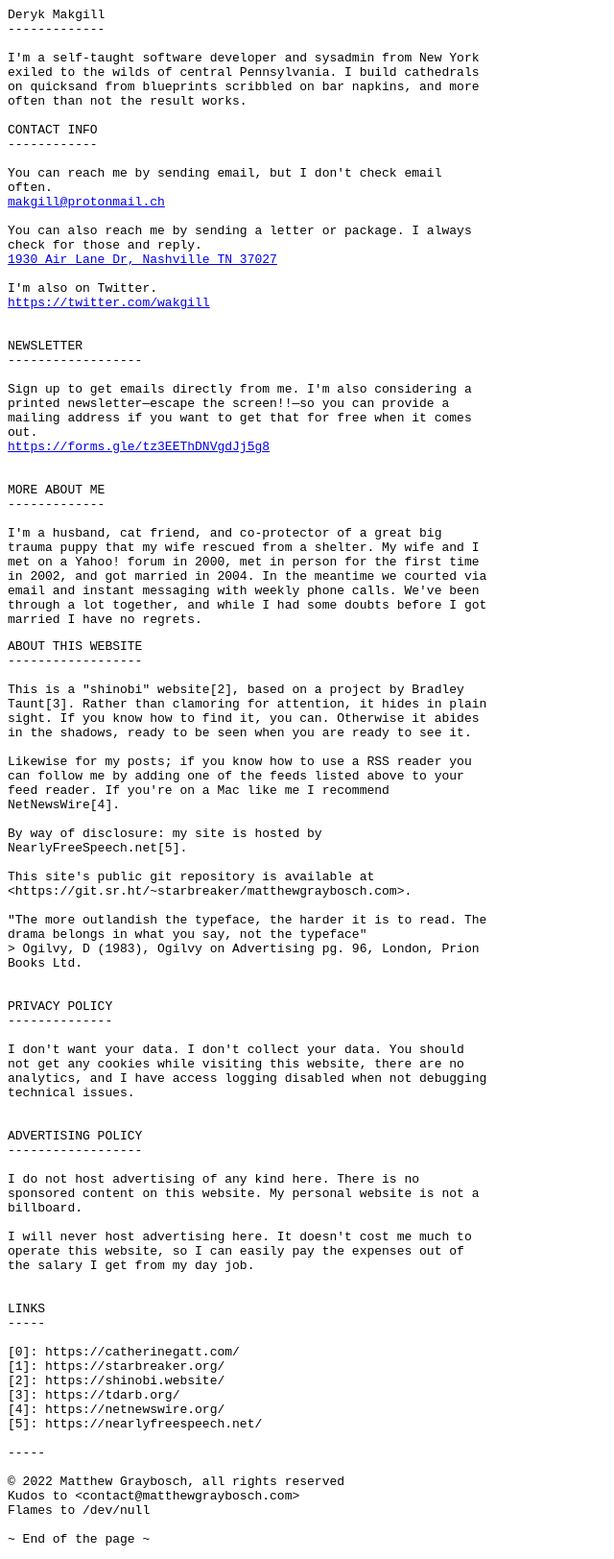
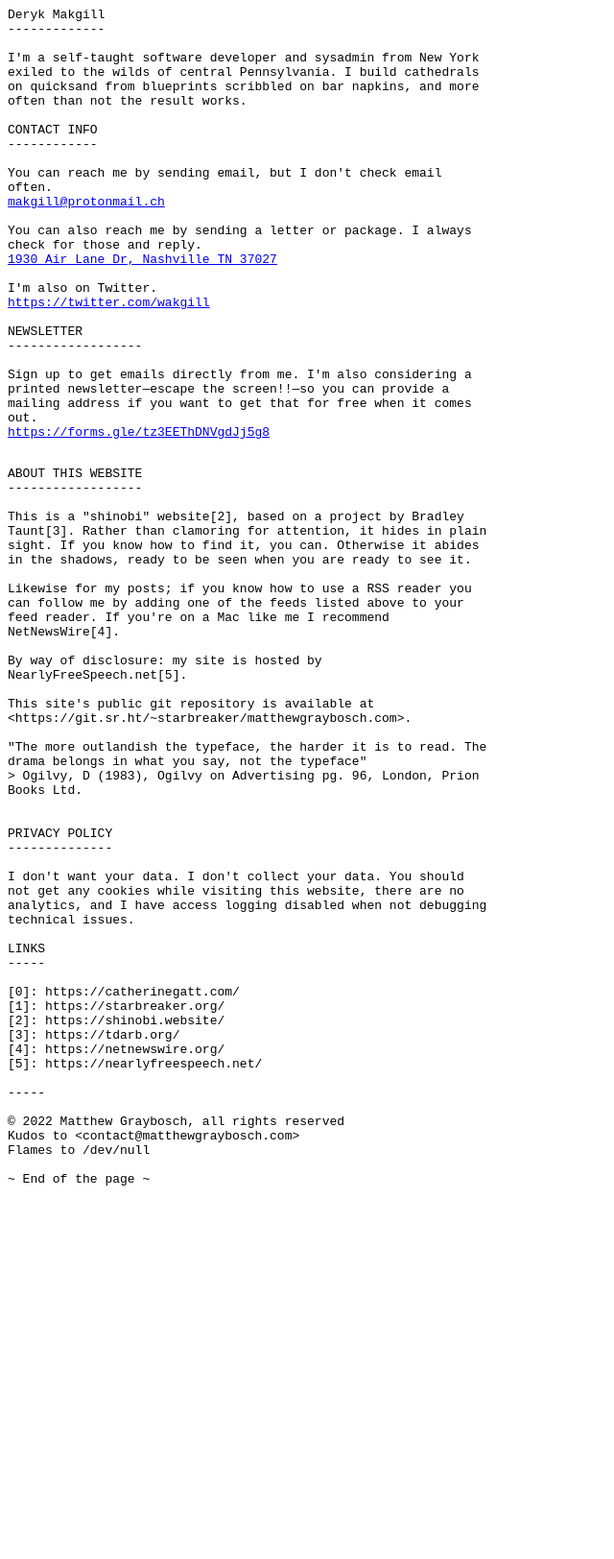
Before and after one commit to 0x000m/0x000m.github.io, a Jekyll site: the page built from index.md, in a window 1280 px wide. Shown: the whole page at 96% size, without its empty margins (0-640 px from the left). Built offline with Jekyll 4.4.1, drawn with Linux system fonts in a browser that asks for light colours; after the commit the page ends 1249 px from its top, so only the background shows below that.

Commit message:
Update index.md

```diff
--- a/index.md
+++ b/index.md
@@ -21,18 +21,12 @@ You can also reach me by sending a letter or package. I always check for those a
 I'm also on Twitter.
 <a href="https://twitter.com/wakgill">https://twitter.com/wakgill</a>
 
-
 NEWSLETTER
 ------------------
 
 Sign up to get emails directly from me. I'm also considering a printed newsletter—escape the screen!!—so you can provide a mailing address if you want to get that for free when it comes out.
 <a href="https://forms.gle/tz3EEThDNVgdJj5g8">https://forms.gle/tz3EEThDNVgdJj5g8</a>
 
-
-MORE ABOUT ME
--------------
-
-I'm a husband, cat friend, and co-protector of a great big trauma puppy that my wife rescued from a shelter. My wife and I met on a Yahoo! forum in 2000, met in person for the first time in 2002, and got married in 2004. In the meantime we courted via email and instant messaging with weekly phone calls. We've been through a lot together, and while I had some doubts before I got married I have no regrets.
 </pre>
 <pre class="col">
 ABOUT THIS WEBSITE
@@ -55,15 +49,6 @@ PRIVACY POLICY
 
 I don't want your data. I don't collect your data. You should not get any cookies while visiting this website, there are no analytics, and I have access logging disabled when not debugging technical issues.
 
-
-ADVERTISING POLICY
-------------------
-
-I do not host advertising of any kind here. There is no sponsored content on this website. My personal website is not a billboard.
-
-I will never host advertising here. It doesn't cost me much to operate this website, so I can easily pay the expenses out of the salary I get from my day job.
-
-
 LINKS
 -----
 
```
